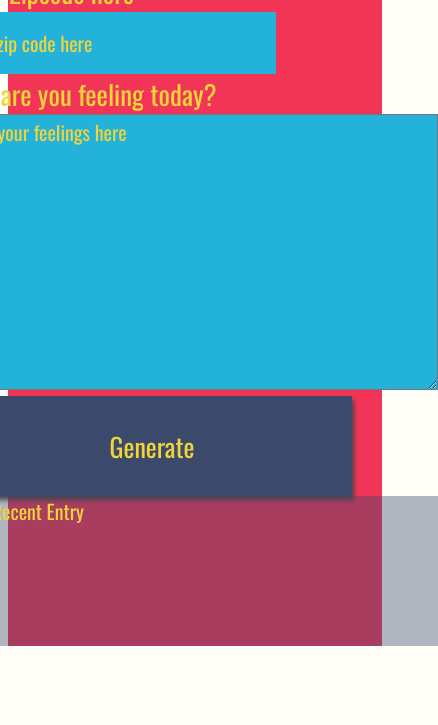
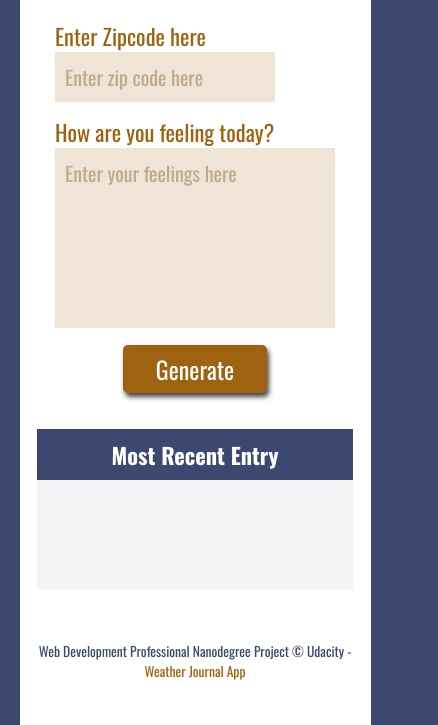
Before and after one commit to RadwaMohammed/Weather-Journal-App, a website: page website/index.html in a window 390 px wide. Shown: the part 206-931 px from the top of the page, 438 px wide, since content can reach past the window. Before the commit the page ends 860 px from the top, so only its background shows below. Drawn offline with nearby package versions, Linux system fonts and the light colour scheme; a web font is replaced by a local one.

Commit message:
style: Style UI design

```diff
--- a/website/app.js
+++ b/website/app.js
@@ -57,9 +57,9 @@ const updateUI = async (url = '') => {
         // Check if the temperature is found to update the elements
         if (allData.temperature) {
             // Update the DOM elements
-            document.getElementById('date').innerHTML = allData.date;
-            document.getElementById('temp').innerHTML = allData.temperature;
-            document.getElementById('content').innerHTML = allData.userResponse;
+            document.getElementById('date').innerHTML = `<p><span>Date: </span>${allData.date}</p>`;
+            document.getElementById('temp').innerHTML = `<p><span>Temperature: </span>${allData.temperature}</p>`;
+            document.getElementById('content').innerHTML = `<p><span>Your Fealings: </span>${allData.userResponse}</p>`;
         }
     } catch(error) {
       console.log("error", error);
@@ -73,9 +73,9 @@ const generateData = e => {
     const zipCode = document.getElementById('zip').value.trim();
     // Value that user enter to feelings input field
     const userRes = document.getElementById('feelings').value;
-    // Check if user enter the zipcode
-    if (!zipCode.length) {
-        alert('Entre the zipcode...');
+    // Check if user enter the zipcode and fealings field
+    if (!zipCode.length || !userRes.length) {
+        alert('Fill all the fields...');
         return;
     }
    // Get data from OpenWeatherMap API
@@ -92,7 +92,7 @@ const generateData = e => {
         .then(() => updateUI('/all'))
 
     // Reset the form
-    document.getElementById('myForm').reset();
+    document.getElementById('my-form').reset();
 };
 
 // Create an event listener (click) for 'Generate' button
--- a/website/index.html
+++ b/website/index.html
@@ -1,37 +1,52 @@
 <!DOCTYPE html>
-<html>
+<html lang="en">
   <head>
     <meta charset="UTF-8">
+    <!-- meta for Responsive design-->
+    <meta name="viewport" content="width=device-width, initial-scale=1.0">
     <title>Weather Journal</title>
-<link href="https://fonts.googleapis.com/css?family=Oswald:400,600,700|Ranga:400,700&display=swap" rel="stylesheet">
+    <!-- Load Google Fonts -->
+    <link href="https://fonts.googleapis.com/css2?family=Oswald:wght@400;600;700&display=swap" rel="stylesheet">
     <link rel="stylesheet" href="style.css">
   </head>
- <body>
+  <body >
     <div id = "app">
-  <div class ="holder headline">
-    Weather Journal App
-  </div>
-  <form id ="myForm">
+      <!-- Header -->
+      <header class ="holder headline">
+        <h1>Weather Journal App</h1>
+      </header>
+      <!-- Main -->
+      <main>
+        <form id ="my-form">
           <div class ="holder zip">
             <label for="zip">Enter Zipcode here</label>
-      <input type="text" id="zip" placeholder="enter zip code here">
+            <input type="text" id="zip" placeholder="Enter zip code here">
           </div>
           <div class ="holder feel">
             <label for="feelings">How are you feeling today?</label>
-      <textarea class= "myInput" id="feelings" placeholder="Enter your feelings here" rows="9" cols="50"></textarea>
+            <textarea class= "myInput" id="feelings" placeholder="Enter your feelings here"></textarea>
+          </div>
           <button id="generate" type = "submit"> Generate </button>
-    </div>
         </form>
         <div class ="holder entry">
-    <div class = "title">Most Recent Entry</div>
+          <h2 class = "title">Most Recent Entry</h2>
+          <!-- Hold entry (output of the app) -->
           <div id = "entryHolder">
             <div id = "date"></div>
             <div id = "temp"></div>
             <div id = "content"></div>
           </div>
         </div>
+      </main>
+      <!-- Footer -->
+      <footer class="footer">
+        <p>
+          Web Development Professional Nanodegree Project &copy; Udacity -
+          <span class="proj-name">Weather Journal App</span>
+        </p>
+      </footer>
     </div>
-<script src="app.js" type="text/javascript"></script>
 
+    <script src="app.js"></script>
   </body>
 </html>
--- a/website/style.css
+++ b/website/style.css
@@ -1,88 +1,144 @@
+* {
+    padding: 0;
+    margin: 0;
+    border: 0;
+}
+
+html {
+    height: 100vh;
+}
+
 body{
-    background: #fffff8;
+    background: #3c486f;
     font-family: -apple-system, BlinkMacSystemFont, sans-serif;
+    color: #3c486f;
 }
 
 #app{
+    display: -ms-grid;
     display: grid;
-    grid-auto-rows: minmax(150px, auto);
-    /* grid-template-columns:  */
-    height:100vh;
-    background: #f23557;
-    color: #f0d43a;
-    justify-content: center;
-    grid-gap: 1em;
-    font-size: 20px;
+    grid-auto-rows: minmax(8em, auto);
+    width: 90%;
+    background-color: #fff;
+    -webkit-box-pack: center;
+        -ms-flex-pack: center;
+            justify-content: center;
+    grid-gap: 0.5em;
     font-family: 'Oswald', sans-serif;
+    margin: 0 auto;
+}
+/* header */
+header {
+    padding: 2em;
 }
 
-.holder{
-
+h1 {
+    font-size: 2.6rem;
+    text-align: center;
+}
+/* main */
+main {
+    display: -webkit-box;
+    display: -ms-flexbox;
+    display: flex;
+}
+/* output of weather app elements (entry)*/
+.entry {
+    background: rgba(60, 72, 111, 0.06);
+    margin-left: 1em;
+    width: 60%;
 }
 
-.entry{
-    background: rgba(59, 74, 107, .4);
+h2 {
+    text-align: center;
+    font-size: 1.5rem;
+    background-color: #3c486f;
+    color: #fff;
+    padding: 0.5em;
+    margin-bottom: 0.5em;
+}
+.entry span {
+    color: #3c486f;
 }
 
-#entryHolder{
-
+.entry p {
+    color: #9f6210;
+    padding: 0.5em;
+    width: 10em;
+    line-height: 2rem;
+    word-wrap: break-word;
 }
 
-#date{
-
-}
-
-#temp{
-
-}
-
-#content{
-
-}
-
-.headline {
-
-}
-.title{
-
-}
-
-/*  Basic Styling To Override Default For Basic HTML Elements */
+/*  Form elements */
 label{
     display:block;
-    font-size: 27px;
+    font-size: 1.4rem;
+    color: #9f6210;
+    margin-top: 0.6em;
 }
 
 input{
     display:block;
-    height: 60px;
-    width: 320px;
-    background:#22b2da;
-    color: #f0d43a;
+    width: 10em;
+    background-color: rgba(159, 98, 16, 0.17);
     font-size: 20px;
     font-family: 'Oswald', sans-serif;
     border: none;
-}
+    padding: 0.5em;
+    color: #3c486f;
 
-button{
-    width: 400px;
-    height: 100px;
-    background: #3b4a6b;
-    color: #f0d43a;
-    font-size: 26px;
-    font-family: 'Oswald', sans-serif;
-    border: none;
-    box-shadow: 2px 4px 5px #444;
-}
-h1{
-    font-size: 36px;
 }
 
 textarea{
-    background:#22b2da;
-    color: #f0d43a;
+    background-color: rgba(159, 98, 16, 0.17);
     font-size: 20px;
     font-family: 'Oswald', sans-serif;
+    resize: none;
+    width: 13em;
+    height: 8em;
+    padding: 0.5em;
+    color: #3c486f;
+}
+
+button {
+    width: 6em;
+    height: 2em;
+    background: #9f6210;
+    font-size: 1.5rem;
+    font-family: 'Oswald', sans-serif;
+    border: none;
+    -webkit-box-shadow: 2px 4px 5px #444;
+            box-shadow: 2px 4px 5px #444;
+    margin-top: 0.75em;
+    border-radius: 5px;
+    cursor: pointer;
+    color: #fff;
+}
+
+button:hover {
+    background-color: #92590d;
+}
+
+
+/* footer */
+footer {
+    font-size: 0.85rem;
+    display: -webkit-box;
+    display: -ms-flexbox;
+    display: flex;
+    -webkit-box-orient: vertical;
+    -webkit-box-direction: normal;
+        -ms-flex-direction: column;
+            flex-direction: column;
+    -webkit-box-pack: center;
+        -ms-flex-pack: center;
+            justify-content: center;
+}
+footer p {
+    text-align: center;
+}
+.proj-name {
+    color:#9f6210;
 }
 /* Reset style for HTML element on active to have no border*/
 input:focus,
@@ -92,20 +148,75 @@ button:focus {
     outline: none;
 }
 /* Style for Placeholder Text*/
+::-webkit-input-placeholder { /* Firefox, Chrome, Opera */
+    color: #c0a98a;
+    font-family: 'Oswald', sans-serif;
+
+}
+::-moz-placeholder { /* Firefox, Chrome, Opera */
+    color: #c0a98a;
+    font-family: 'Oswald', sans-serif;
+
+}
+:-ms-input-placeholder { /* Firefox, Chrome, Opera */
+    color: #c0a98a;
+    font-family: 'Oswald', sans-serif;
+
+}
+::-ms-input-placeholder { /* Firefox, Chrome, Opera */
+    color: #c0a98a;
+    font-family: 'Oswald', sans-serif;
+
+}
 ::placeholder { /* Firefox, Chrome, Opera */
-    color: #f0d43a;
+    color: #c0a98a;
     font-family: 'Oswald', sans-serif;
 
 }
 
 :-ms-input-placeholder { /* Internet Explorer 10-11 */
-    color: #f0d43a;
+    color: #c0a98a;
     font-family: 'Oswald', sans-serif;
 
 }
 
 ::-ms-input-placeholder { /* Microsoft Edge */
-    color: #f0d43a;
+    color: #c0a98a;
     font-family: 'Oswald', sans-serif;
 
 }
+
+/* Style for small screen */
+@media only screen and (max-width: 44em) {
+    main {
+        -webkit-box-orient: vertical;
+        -webkit-box-direction: normal;
+            -ms-flex-direction: column;
+                flex-direction: column;
+        -webkit-box-align: center;
+            -ms-flex-align: center;
+                align-items: center;
+    }
+    .entry {
+        min-height: 10em;
+        margin-top: 1.5em;
+        width: 90%;
+        margin-left: 0;
+    }
+
+    h1 {
+        font-size: 2.2rem;
+        margin-top: 1em;
+    }
+
+    h2 {
+        padding: 0.4em;
+        font-size: 1.4rem;
+    }
+
+    button {
+        margin: 0.5em auto;
+        display: block;
+    }
+
+}
```
Lines whose indentation alone changed are shown as unchanged.
